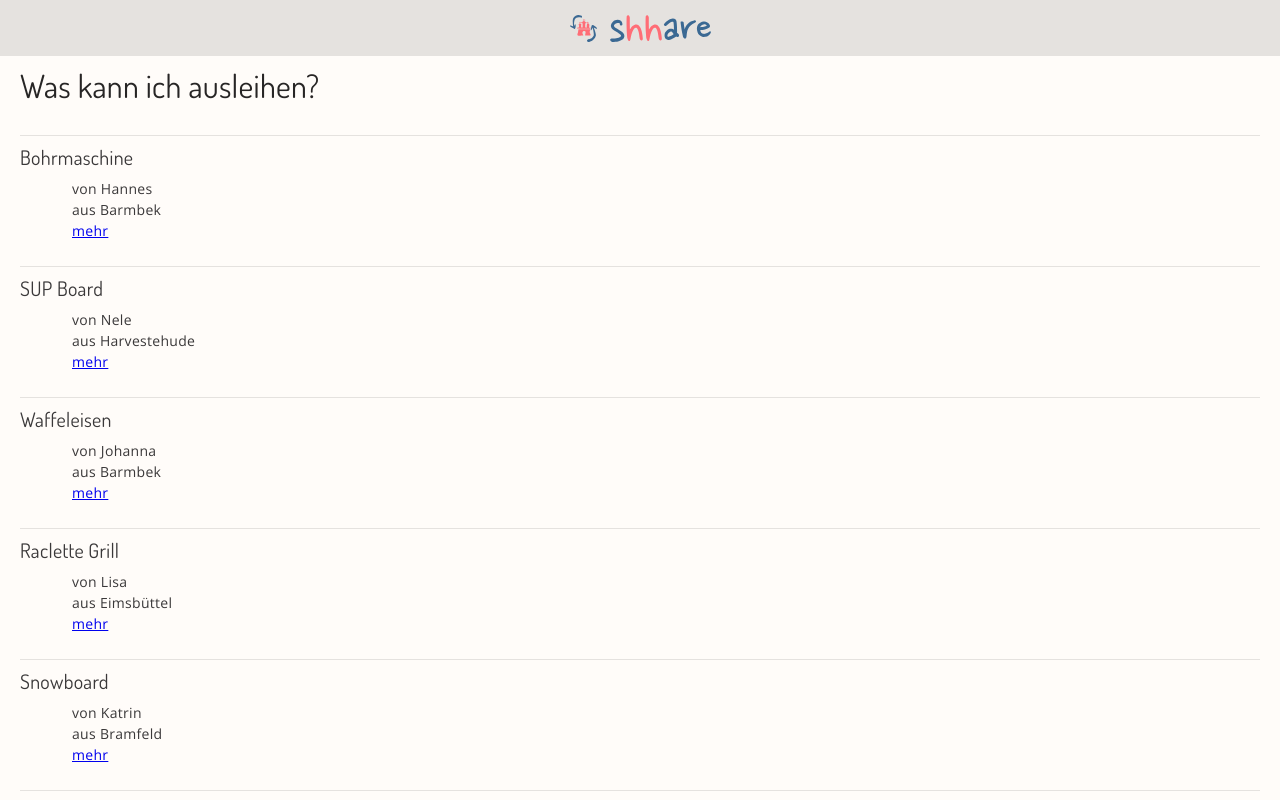
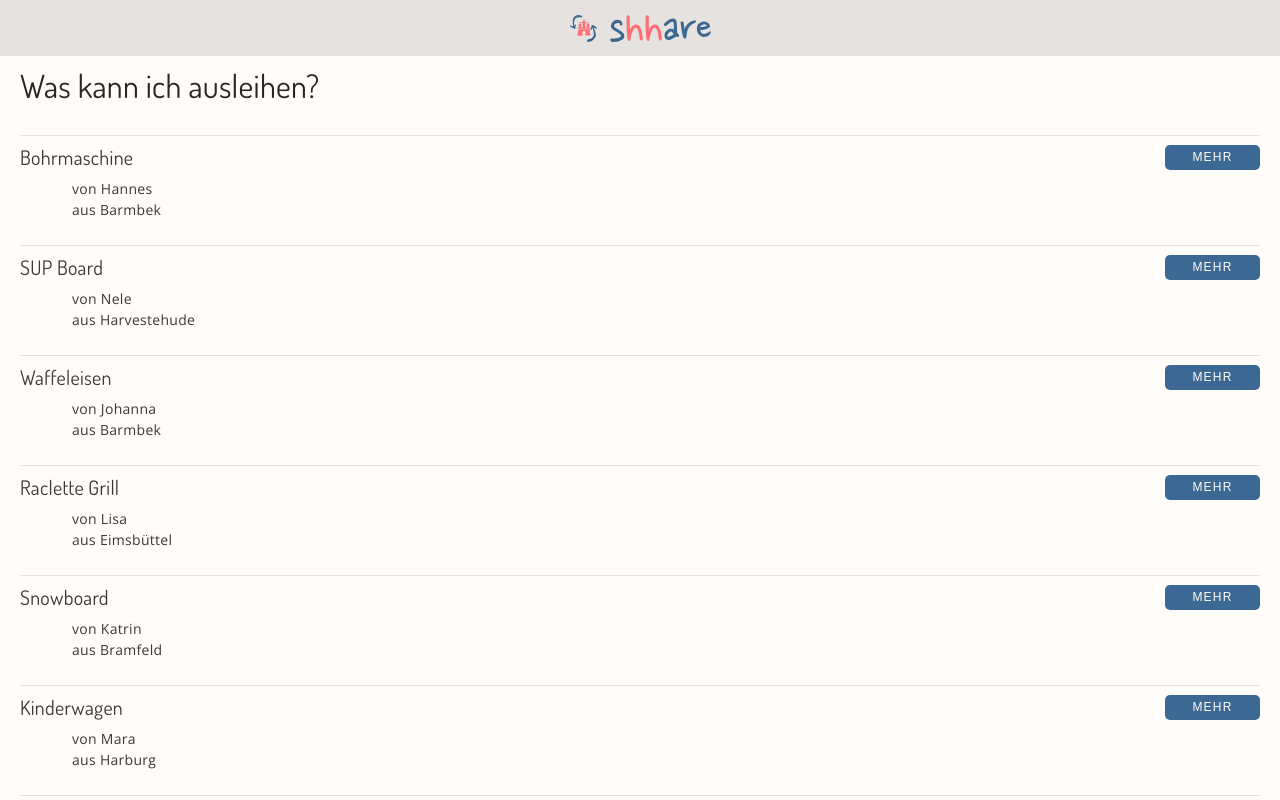
Before and after one commit to mar-zim/capstone-project, a React (Create React App) app: page / in a window 1280 px wide. Built offline with nearby package versions, Linux system fonts and the light colour scheme.

Commit message:
Add Button component

```diff
--- /dev/null
+++ b/src/components/Button/Button.js
@@ -0,0 +1,21 @@
+import React from 'react'
+import styled from 'styled-components'
+
+export default function Button({ onClick, text }) {
+  return <StyledButton onClick={onClick}>{text}</StyledButton>
+}
+
+const StyledButton = styled.button`
+  min-width: 95px;
+  min-height: 25px;
+  border-radius: 5px;
+  border: 0;
+  background-color: var(--denim);
+  font-size: 12px;
+  font-weight: 300;
+  text-transform: uppercase;
+  letter-spacing: 1.2px;
+  text-align: center;
+  color: var(--white);
+  cursor: pointer;
+`
--- a/src/components/ProductListItem/ProductListItem.js
+++ b/src/components/ProductListItem/ProductListItem.js
@@ -1,22 +1,38 @@
 import React from 'react'
 import styled from 'styled-components'
-import { Link } from 'react-router-dom'
+import { useHistory } from 'react-router-dom'
 import DividerLine from '../DividerLine/DividerLine'
+import Button from '../Button/Button'
 
 export default function ProductListItem({ product }) {
+  const history = useHistory()
+
   return (
     <>
       <DividerLine />
-      <h4>{product.productName}</h4>
-      <ProductInfo>
+      <StyledHeader>
+        <h4>{product.productName}</h4>
+        <Button text="mehr" onClick={routeChange} />
+      </StyledHeader>
+      <StyledProductInfo>
         <div>von {product.ownerFirstname}</div>
         <div>aus {product.location}</div>
-        <Link to={`/${product._id}`}>mehr</Link>
-      </ProductInfo>
+      </StyledProductInfo>
     </>
   )
+
+  function routeChange() {
+    let path = `/${product._id}`
+    history.push(path)
+  }
 }
 
-export const ProductInfo = styled.div`
+const StyledProductInfo = styled.div`
   margin-left: 52px;
 `
+const StyledHeader = styled.div`
+  width: 100%;
+  display: flex;
+  justify-content: space-between;
+  align-items: center;
+`
```
Also changed, not shown: 1 other file (tests, documents, lock files or other folders).
